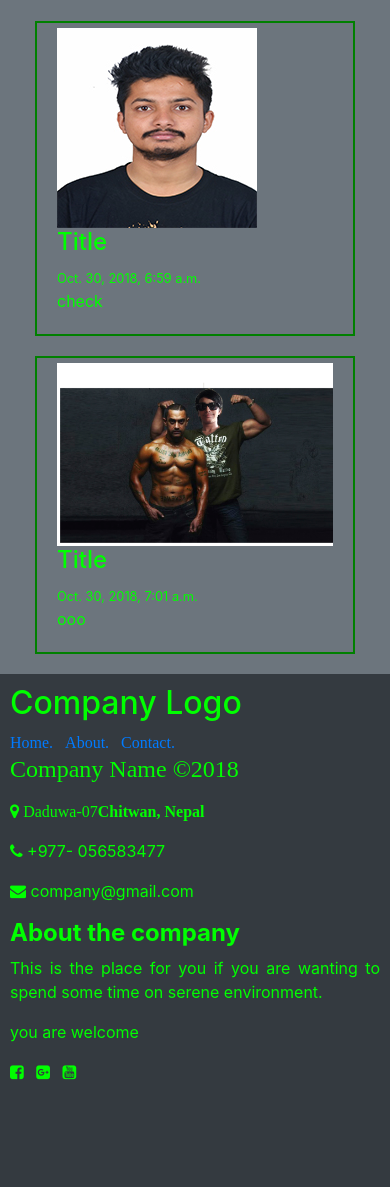
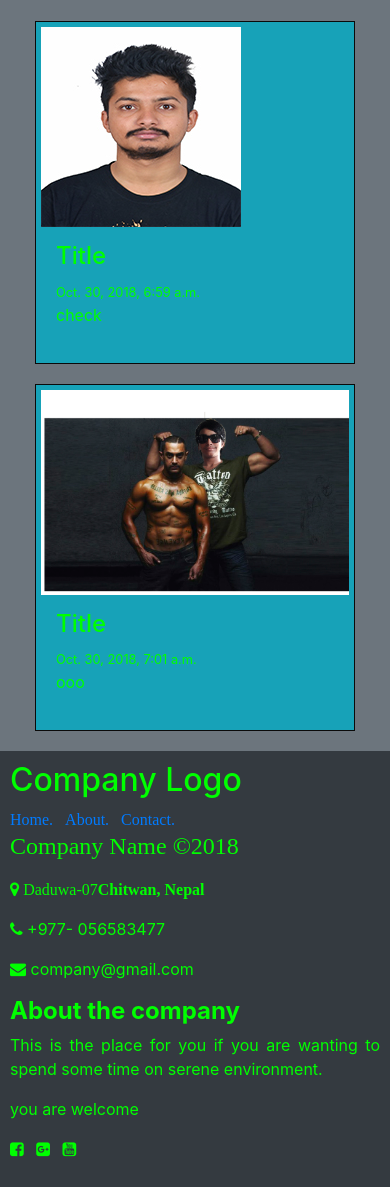
Before and after one commit to bisalgt/hotel-jumera-app, a Django app: page /events/ in a window 390 px wide. Shown: the part 56-1243 px from the top of the page. Before the commit the page ends 1136 px from the top, so only its background shows below. Run offline with Django 3.2, Linux system fonts and the light colour scheme; data comes from the database, SQL or seed files in the repository; some libraries are stand-ins or nearby versions.

```diff
--- a/events/templates/events/event_list.html
+++ b/events/templates/events/event_list.html
@@ -3,11 +3,11 @@
 {% block content %}
 <div class='container-fluid'>
 {% for event in events %}
-<div class='row' style='margin:20px; border:2px solid green; padding:5px;'>
+<div class='row no-gutters bg-info' style='margin:20px; border:1px solid rgb(10,10,10); padding:5px;'>
 <div class='col-md-4'>
   <img class='img-fluid thumbnail' src="{{event.image.url }}" alt="image">
 </div>
-<div class='col-md-8'>
+<div class='col-md-8'style="padding:15px;">
 <h4>{{ event.title }}</h4>
 <small>{{event.time}}</small>
 <p>{{event.description}}</p>
```
